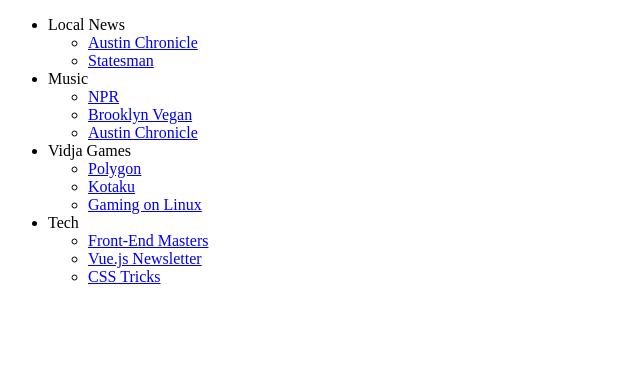
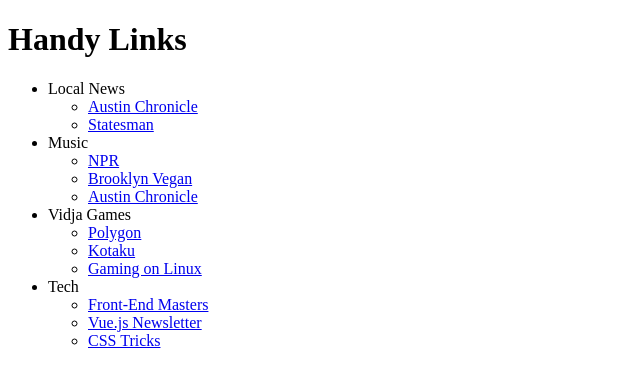
Before and after one commit to Underwaterr/tyler-lane-codes, a plain HTML site: page personal/index.html in a window 1280 px wide. Shown: the whole page, without its empty margins (0-640 px from the left). Drawn offline with Linux system fonts and the light colour scheme.

Commit message:
Update personal page

```diff
--- a/personal/index.html
+++ b/personal/index.html
@@ -2,6 +2,7 @@
 <html>
 <head><title>Some links</title></head>
 <body>
+<h1>Handy Links</h1>
 <ul>
 <li>
   Local News
```
